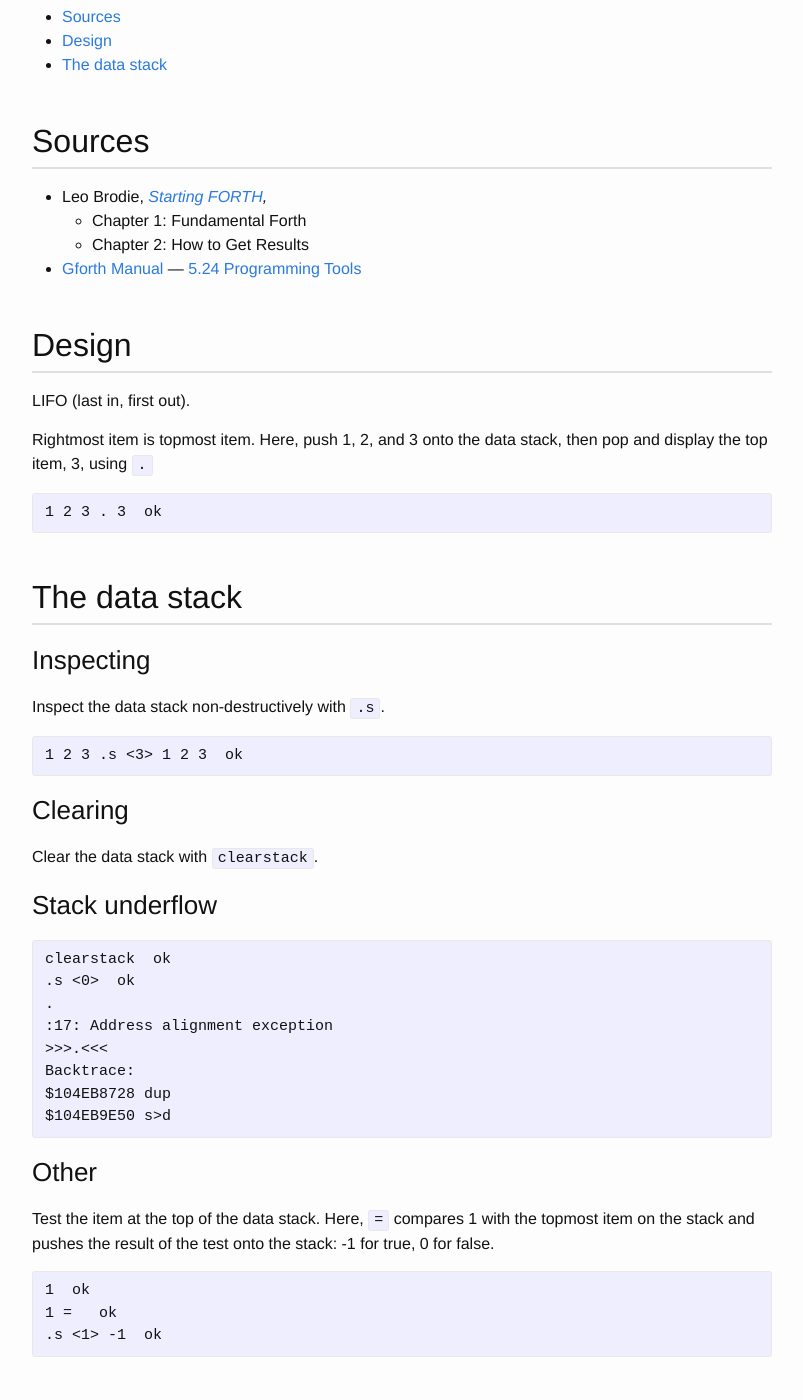
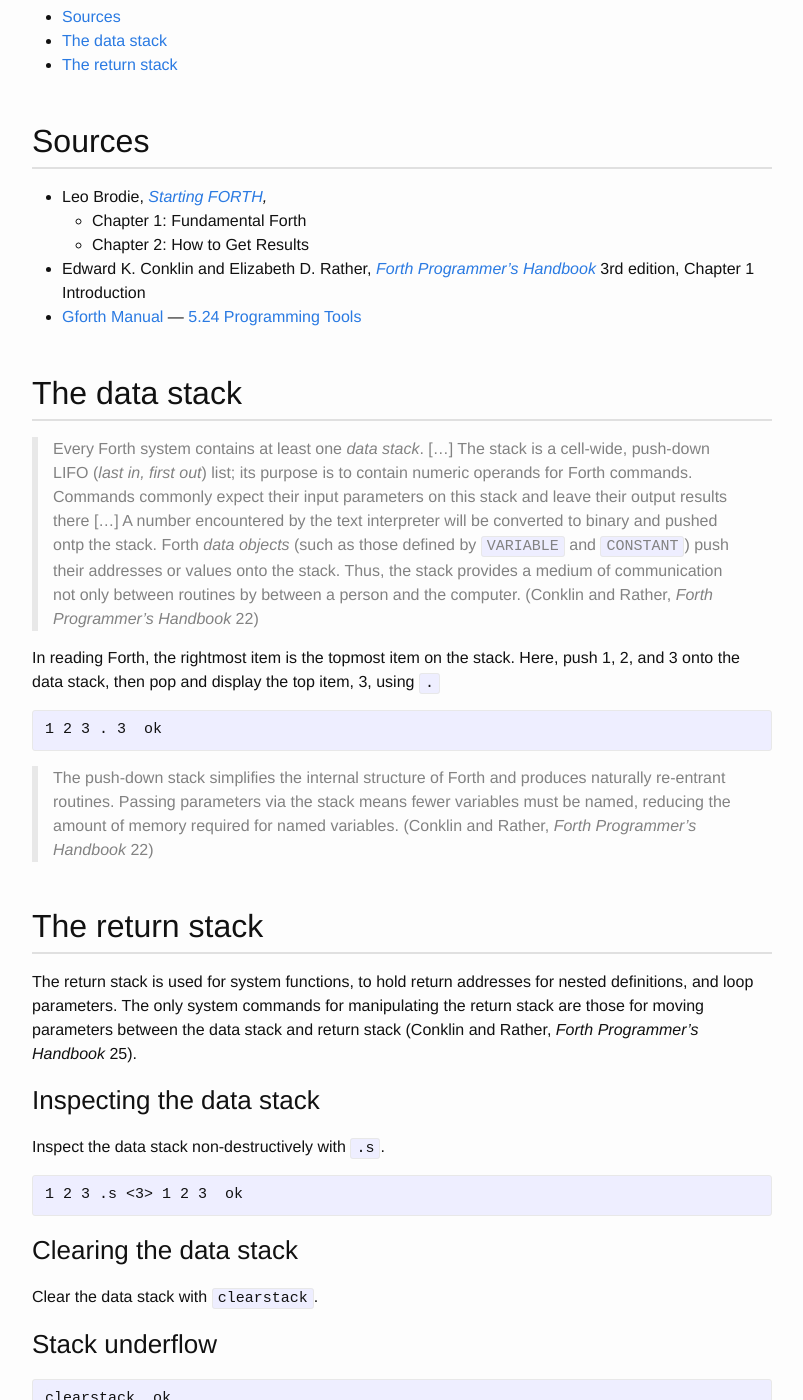
Before and after one commit to bitfragment/plnotes, a Jekyll site: the page built from _forth/stack-basics.md, in a window 1280 px wide and 1400 px high, scrolled down 285 px. Shown: the whole window, without its empty margins (238-1041 px from the left). Built offline with Jekyll 4.4.1, drawn with Linux system fonts in a browser that asks for light colours.

Commit message:
Add and update various notes

````diff
--- a/_forth/stack-basics.md
+++ b/_forth/stack-basics.md
@@ -14,26 +14,52 @@
 * Leo Brodie, *[Starting FORTH],*
   * Chapter 1: Fundamental Forth
   * Chapter 2: How to Get Results
+* Edward K. Conklin and Elizabeth D. Rather, *[Forth Programmer's
+  Handbook]* 3rd edition, Chapter 1 Introduction
 * [Gforth Manual] — [5.24 Programming Tools]
 
 [Gforth Manual]: https://www.complang.tuwien.ac.at/forth/gforth/Docs-html/
 [5.24 Programming Tools]: https://www.complang.tuwien.ac.at/forth/gforth/Docs-html/Programming-Tools.html#Programming-Tools
+[Forth Programmer's Handbook]: https://www.forth.com/product/forth-programmers-handbook/
 [Starting FORTH]: https://www.forth.com/starting-forth/
 
-## Design
+## The data stack
 
-LIFO (last in, first out).
+> Every Forth system contains at least one *data stack*. [...] The stack
+> is a cell-wide, push-down LIFO (*last in, first out*) list; its
+> purpose is to contain numeric operands for Forth commands. Commands
+> commonly expect their input parameters on this stack and leave their
+> output results there [...] A number encountered by the text
+> interpreter will be converted to binary and pushed ontp the stack.
+> Forth *data objects* (such as those defined by `VARIABLE` and
+> `CONSTANT`) push their addresses or values onto the stack. Thus, the
+> stack provides a medium of communication not only between routines by
+> between a person and the computer. (Conklin and Rather, *Forth
+> Programmer's Handbook* 22)
 
-Rightmost item is topmost item. Here, push 1, 2, and 3 onto the data
-stack, then pop and display the top item, 3, using `.`
+In reading Forth, the rightmost item is the topmost item on the stack.
+Here, push 1, 2, and 3 onto the data stack, then pop and display the top
+item, 3, using `.`
 
 ```forth
 1 2 3 . 3  ok
 ```
 
-## The data stack
+> The push-down stack simplifies the internal structure of Forth and
+> produces naturally re-entrant routines. Passing parameters via the
+> stack means fewer variables must be named, reducing the amount of
+> memory required for named variables. (Conklin and Rather, *Forth
+> Programmer's Handbook* 22)
 
-### Inspecting
+## The return stack
+
+The return stack is used for system functions, to hold return addresses
+for nested definitions, and loop parameters. The only system commands
+for manipulating the return stack are those for moving parameters
+between the data stack and return stack (Conklin and Rather, *Forth
+Programmer's Handbook* 25).
+
+### Inspecting the data stack
 
 Inspect the data stack non-destructively with `.s`.
 
@@ -41,7 +67,7 @@
 1 2 3 .s <3> 1 2 3  ok
 ```
 
-### Clearing
+### Clearing the data stack
 
 Clear the data stack with `clearstack`.
 
````
Also changed, not shown: _forth/binding.md (+28 -0 lines), _forth/control-flow.md (added, +168 -0 lines), _forth/dictionary.md (added, +23 -0 lines).
